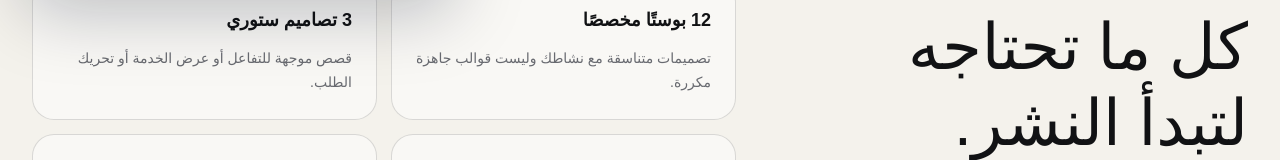
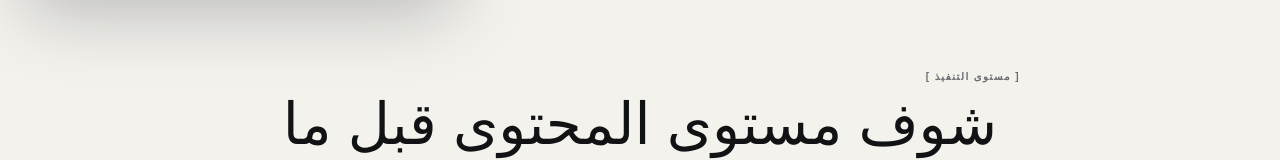
Before and after one commit to mohammedrashad2011-ui/Dewank-2026-website, a Next.js app: page /offers/30-day-content-package in a window 1280 px wide. Shown: the part 788-948 px from the top of the page. Built offline with nearby package versions, Linux system fonts and the light colour scheme; no server answers; a web font is replaced by a local one.

Commit message:
Insert visual proof section into offer page

```diff
--- a/app/offers/30-day-content-package/page.tsx
+++ b/app/offers/30-day-content-package/page.tsx
@@ -3,8 +3,10 @@ import Link from "next/link";
 import { Footer, Header } from "../../components/site-shell";
 import { createMetadata, organizationId, siteUrl } from "../../lib/seo";
 import { LocalizedOfferKicker, LocalizedOfferPrice, LocalizedWhatsAppLink } from "../localized-offer";
+import OfferVisualProof from "./offer-visual-proof";
 import "../offers-page.css";
 import "../offer-trust.css";
+import "./offer-visual-proof.css";
 
 export const metadata: Metadata = createMetadata({
   title: "أسعار إدارة محتوى إنستقرام | باقة شهر كامل من ديوانك",
@@ -85,6 +87,8 @@ export default function ContentOfferPage() {
         </aside>
       </section>
 
+      <OfferVisualProof />
+
       <section className="shell offer-deliverables">
         <div><span className="section-label">[ ماذا تستلم؟ ]</span><h2>كل ما تحتاجه لتبدأ النشر.</h2><p>التسليم خلال 10–14 يوم عمل بعد استلام المعلومات والمواد المطلوبة.</p></div>
         <div className="deliverable-list">
```
